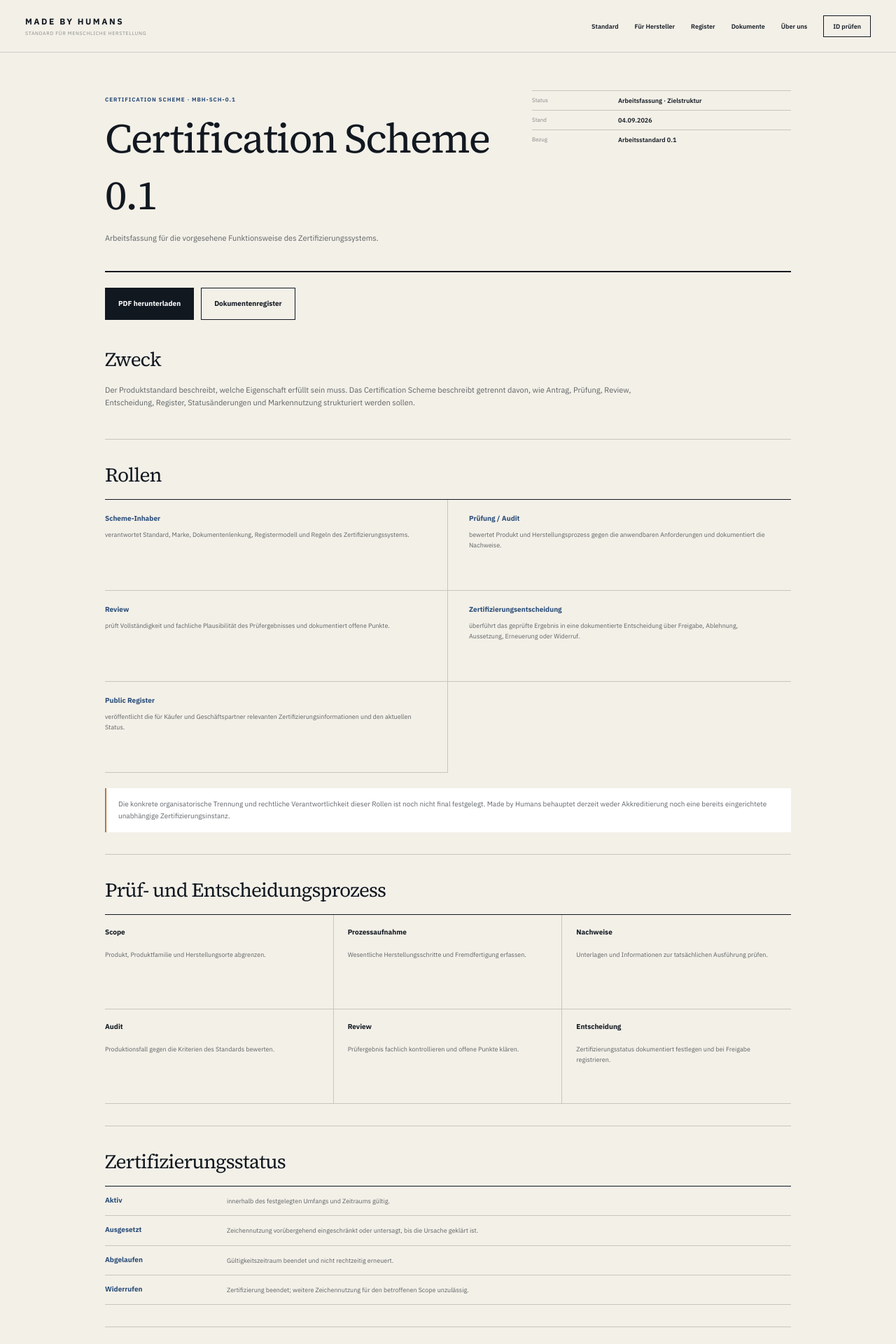
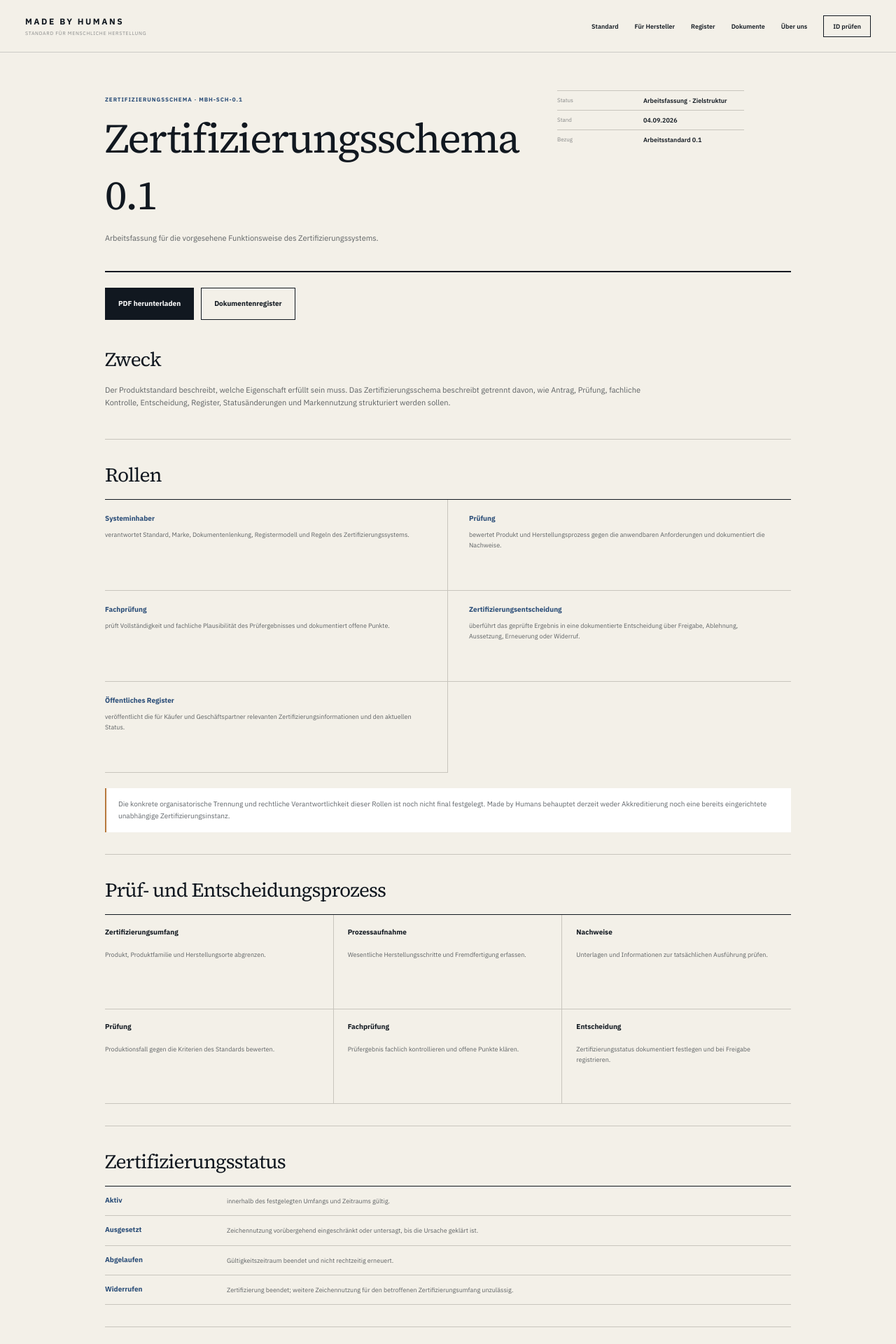
Before and after one commit to dennis-glaser-coder/human-certification-web, a Next.js app: page /dokumente/certification-scheme-0-1 in a window 1280 px wide. Shown: the top 1920 px of the page at 70% size. Built offline with nearby package versions, Linux system fonts and the light colour scheme.

Commit message:
Zertifizierungsschema vollständig eindeutschen

```diff
--- a/src/app/dokumente/certification-scheme-0-1/page.js
+++ b/src/app/dokumente/certification-scheme-0-1/page.js
@@ -4,25 +4,25 @@ import SiteFooter from '../../../components/SiteFooter';
 import { canonical } from '../../../lib/seo';
 
 export const metadata = {
-  title: 'Certification Scheme 0.1',
-  description: 'Arbeitsfassung für Rollen, Prüfprozess, Zertifizierungsentscheidung, Statusverwaltung, Public Register und Governance bei Made by Humans.',
+  title: 'Zertifizierungsschema 0.1',
+  description: 'Arbeitsfassung für Rollen, Prüfprozess, Zertifizierungsentscheidung, Statusverwaltung, öffentliches Register und Verfahrensregeln bei Made by Humans.',
   alternates: { canonical: canonical('/dokumente/certification-scheme-0-1') },
 };
 
 const roles = [
-  ['Scheme-Inhaber', 'verantwortet Standard, Marke, Dokumentenlenkung, Registermodell und Regeln des Zertifizierungssystems.'],
-  ['Prüfung / Audit', 'bewertet Produkt und Herstellungsprozess gegen die anwendbaren Anforderungen und dokumentiert die Nachweise.'],
-  ['Review', 'prüft Vollständigkeit und fachliche Plausibilität des Prüfergebnisses und dokumentiert offene Punkte.'],
+  ['Systeminhaber', 'verantwortet Standard, Marke, Dokumentenlenkung, Registermodell und Regeln des Zertifizierungssystems.'],
+  ['Prüfung', 'bewertet Produkt und Herstellungsprozess gegen die anwendbaren Anforderungen und dokumentiert die Nachweise.'],
+  ['Fachprüfung', 'prüft Vollständigkeit und fachliche Plausibilität des Prüfergebnisses und dokumentiert offene Punkte.'],
   ['Zertifizierungsentscheidung', 'überführt das geprüfte Ergebnis in eine dokumentierte Entscheidung über Freigabe, Ablehnung, Aussetzung, Erneuerung oder Widerruf.'],
-  ['Public Register', 'veröffentlicht die für Käufer und Geschäftspartner relevanten Zertifizierungsinformationen und den aktuellen Status.'],
+  ['Öffentliches Register', 'veröffentlicht die für Käufer und Geschäftspartner relevanten Zertifizierungsinformationen und den aktuellen Status.'],
 ];
 
 const steps = [
-  ['Scope', 'Produkt, Produktfamilie und Herstellungsorte abgrenzen.'],
+  ['Zertifizierungsumfang', 'Produkt, Produktfamilie und Herstellungsorte abgrenzen.'],
   ['Prozessaufnahme', 'Wesentliche Herstellungsschritte und Fremdfertigung erfassen.'],
   ['Nachweise', 'Unterlagen und Informationen zur tatsächlichen Ausführung prüfen.'],
-  ['Audit', 'Produktionsfall gegen die Kriterien des Standards bewerten.'],
-  ['Review', 'Prüfergebnis fachlich kontrollieren und offene Punkte klären.'],
+  ['Prüfung', 'Produktionsfall gegen die Kriterien des Standards bewerten.'],
+  ['Fachprüfung', 'Prüfergebnis fachlich kontrollieren und offene Punkte klären.'],
   ['Entscheidung', 'Zertifizierungsstatus dokumentiert festlegen und bei Freigabe registrieren.'],
 ];
 
@@ -36,8 +36,8 @@ export default function SchemeDocumentPage() {
       <article className="shell controlledDocument">
         <header className="controlledDocumentHeader">
           <div>
-            <span>CERTIFICATION SCHEME · MBH-SCH-0.1</span>
-            <h1>Certification Scheme 0.1</h1>
+            <span>ZERTIFIZIERUNGSSCHEMA · MBH-SCH-0.1</span>
+            <h1>Zertifizierungsschema 0.1</h1>
             <p>Arbeitsfassung für die vorgesehene Funktionsweise des Zertifizierungssystems.</p>
           </div>
           <dl>
@@ -55,8 +55,8 @@ export default function SchemeDocumentPage() {
         <section>
           <h2>Zweck</h2>
           <p>
-            Der Produktstandard beschreibt, welche Eigenschaft erfüllt sein muss. Das Certification Scheme beschreibt getrennt davon,
-            wie Antrag, Prüfung, Review, Entscheidung, Register, Statusänderungen und Markennutzung strukturiert werden sollen.
+            Der Produktstandard beschreibt, welche Eigenschaft erfüllt sein muss. Das Zertifizierungsschema beschreibt getrennt davon,
+            wie Antrag, Prüfung, fachliche Kontrolle, Entscheidung, Register, Statusänderungen und Markennutzung strukturiert werden sollen.
           </p>
         </section>
 
@@ -84,12 +84,12 @@ export default function SchemeDocumentPage() {
             <div><strong>Aktiv</strong><p>innerhalb des festgelegten Umfangs und Zeitraums gültig.</p></div>
             <div><strong>Ausgesetzt</strong><p>Zeichennutzung vorübergehend eingeschränkt oder untersagt, bis die Ursache geklärt ist.</p></div>
             <div><strong>Abgelaufen</strong><p>Gültigkeitszeitraum beendet und nicht rechtzeitig erneuert.</p></div>
-            <div><strong>Widerrufen</strong><p>Zertifizierung beendet; weitere Zeichennutzung für den betroffenen Scope unzulässig.</p></div>
+            <div><strong>Widerrufen</strong><p>Zertifizierung beendet; weitere Zeichennutzung für den betroffenen Zertifizierungsumfang unzulässig.</p></div>
           </div>
         </section>
 
         <section>
-          <h2>Governance</h2>
+          <h2>Integrität und Verfahren</h2>
           <p>
             Markennutzung, Beschwerden, Einsprüche, Zeichenmissbrauch und potenzielle Interessenkonflikte werden in separaten,
             versionierten Regelwerken geführt. Die endgültige organisatorische und rechtliche Ausgestaltung erfolgt vor dem kommerziellen Start.
@@ -97,7 +97,7 @@ export default function SchemeDocumentPage() {
           <div className="inlineDocLinks">
             <Link href="/markennutzung">Markennutzungsgrundsätze →</Link>
             <Link href="/verfahren">Beschwerden, Einsprüche & Zeichenmissbrauch →</Link>
-            <Link href="/transparenz">Transparenz & Governance →</Link>
+            <Link href="/transparenz">Transparenz & Integrität →</Link>
           </div>
         </section>
 
```
